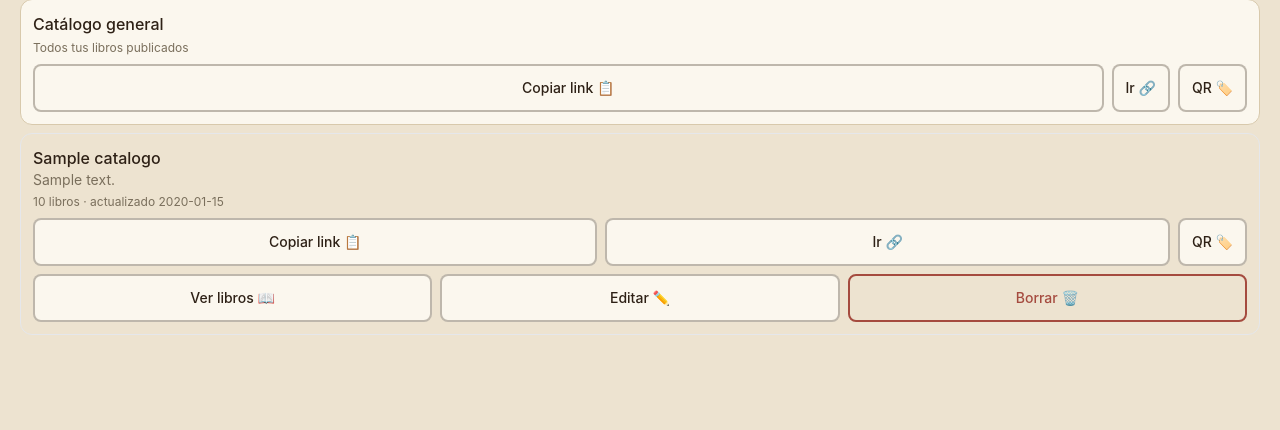
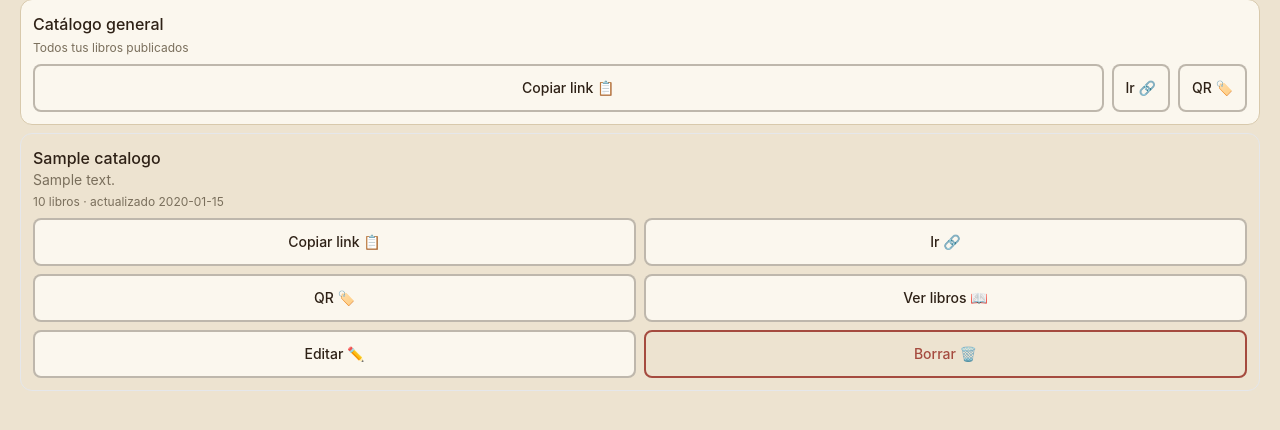
Before and after one commit to nvranco/librero, a FastAPI app: template app/templates/catalogos.html in a window 1280 px wide. Shown: the part 135-565 px from the top of the page. Run offline with FastAPI, Linux system fonts and the light colour scheme; the template is opened without the code that fills it: most values are stand-ins (such as "Sample title", 1, 10 or a date in 2020); parts of the project's set-up code (start-up, migrations or seed data) failed here and were passed over; some libraries are stand-ins or nearby versions.

Commit message:
Reordenar botones de catalogo en grilla 2x3 y agrandar la descripcion
Los 6 botones (Copiar link/Ir/QR/Ver libros/Editar/Borrar) en flex
de 3 hacian que "Ver libros" envolviera texto; pasan a una grilla de
2 columnas x 3 filas donde entran comodos. La descripcion en edicion
pasa de input a textarea de 3 filas para poder leerla completa
mientras se edita.

```diff
--- a/app/templates/catalogos.html
+++ b/app/templates/catalogos.html
@@ -31,26 +31,25 @@
           {{ c.cant_libros }} libro{{ 's' if c.cant_libros != 1 else '' }}
           {% if c.ultima_actualizacion %} · actualizado {{ c.ultima_actualizacion.strftime('%d/%m') }}{% endif %}
         </p>
-        <div class="flex gap-2 mt-2">
+        <div class="grid grid-cols-2 gap-2 mt-2">
           <button type="button" data-rol="copiar" data-link="{{ c.url }}"
-            class="tap btn-secundario flex-1 rounded-lg px-3 py-2 text-sm font-medium">Copiar link 📋</button>
+            class="tap btn-secundario rounded-lg px-3 py-2 text-sm font-medium">Copiar link 📋</button>
           <a href="{{ c.url }}" target="_blank" rel="noopener"
-            class="tap btn-secundario flex-1 flex items-center justify-center rounded-lg px-3 py-2 text-sm font-medium">Ir 🔗</a>
+            class="tap btn-secundario flex items-center justify-center rounded-lg px-3 py-2 text-sm font-medium">Ir 🔗</a>
           <a href="{{ c.url_qr }}" download="qr-{{ libreria.slug }}-{{ c.slug }}.png"
-            class="tap btn-secundario shrink-0 flex items-center justify-center rounded-lg px-3 py-2 text-sm font-medium">QR 🏷️</a>
-        </div>
-        <div class="flex gap-2 mt-2">
+            class="tap btn-secundario flex items-center justify-center rounded-lg px-3 py-2 text-sm font-medium">QR 🏷️</a>
           <a href="{{ c.url_libros }}"
-            class="tap btn-secundario flex-1 flex items-center justify-center rounded-lg px-3 py-2 text-sm font-medium">Ver libros 📖</a>
+            class="tap btn-secundario flex items-center justify-center rounded-lg px-3 py-2 text-sm font-medium">Ver libros 📖</a>
           <button type="button" data-rol="editar"
-            class="tap btn-secundario flex-1 rounded-lg px-3 py-2 text-sm font-medium">Editar ✏️</button>
+            class="tap btn-secundario rounded-lg px-3 py-2 text-sm font-medium">Editar ✏️</button>
           <button type="button" data-rol="borrar"
-            class="tap flex-1 rounded-lg px-3 py-2 text-sm font-medium border-2 border-terracota text-terracota">Borrar 🗑️</button>
+            class="tap rounded-lg px-3 py-2 text-sm font-medium border-2 border-terracota text-terracota">Borrar 🗑️</button>
         </div>
       </div>
       <div data-rol="edicion" class="hidden space-y-2">
         <input data-campo="nombre" value="{{ c.nombre }}" class="tap w-full rounded-lg border border-borde px-3 py-2 text-sm">
-        <input data-campo="descripcion" value="{{ c.descripcion }}" class="tap w-full rounded-lg border border-borde px-3 py-2 text-sm">
+        <textarea data-campo="descripcion" rows="3"
+          class="w-full rounded-lg border border-borde px-3 py-2 text-sm resize-none">{{ c.descripcion }}</textarea>
         <div class="flex gap-2">
           <button type="button" data-rol="guardar" class="tap btn-primario flex-1 rounded-lg px-3 py-2 text-sm font-medium">Guardar</button>
           <button type="button" data-rol="cancelar" class="tap btn-secundario flex-1 rounded-lg px-3 py-2 text-sm font-medium">Cancelar</button>
```
